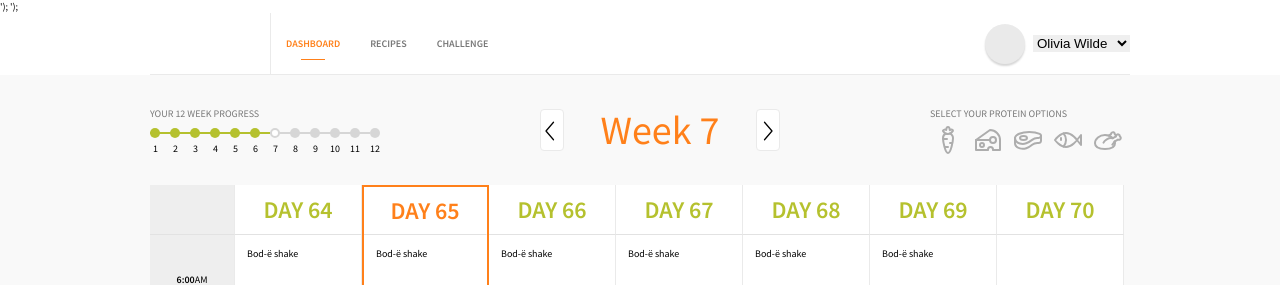
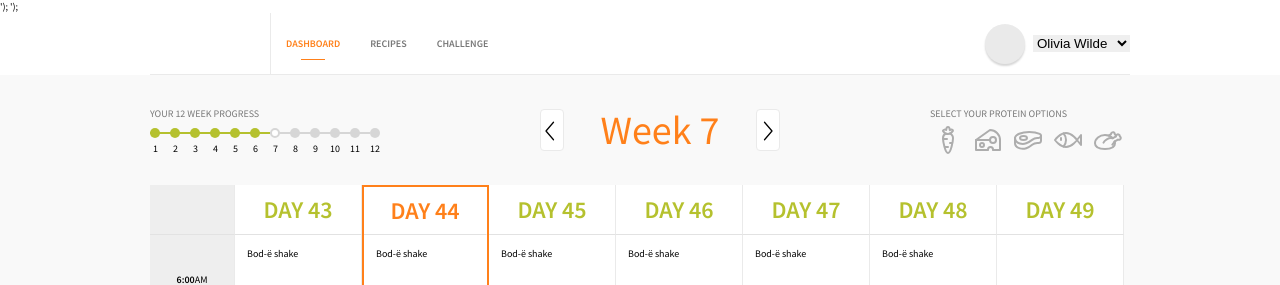
Before and after one commit to MarcinOstaszewski/dietary-planner-mockup, a React (Create React App) app: page / in a window 1280 px wide. Shown: the top 285 px of the page. Built offline with nearby package versions, Linux system fonts and the light colour scheme.

Commit message:
add ColumnSet partial interactivity

```diff
--- a/src/components/ColumnSet.js
+++ b/src/components/ColumnSet.js
@@ -1,7 +1,15 @@
 import { StyledColumnSet } from './styles/ColumnSet.styled';
 import { StyledColumn } from './styles/Column.styled';
 
-export default function Main() {
+import { observer } from 'mobx-react';
+import store from '../store/store';
+
+function Main() {
+    let currDay = 0;
+    const dayNumber = () => {
+        return (store.currentWeek - 1) * 7 + ++currDay;
+    }
+
     return (
             <StyledColumnSet>
                 <StyledColumn width="85px" first={true}>
@@ -17,7 +25,7 @@ export default function Main() {
 
 
                 <StyledColumn>
-                    <div>Day 64</div>
+                    <div>Day {dayNumber()}</div>
                     <div>Bod-ë shake</div>
                     <div>Ham and Swiss Roll ups</div>
                     <div>Turkey melt</div>
@@ -31,7 +39,7 @@ export default function Main() {
 
 
                 <StyledColumn highlight={true}>
-                    <div>Day 65</div>
+                    <div>Day {dayNumber()}</div>
                     <div>Bod-ë shake</div>
                     <div>Ham and Swiss Roll ups</div>
                     <div>Turkey melt</div>
@@ -45,7 +53,7 @@ export default function Main() {
 
 
                 <StyledColumn>
-                    <div>Day 66</div>
+                    <div>Day {dayNumber()}</div>
                     <div>Bod-ë shake</div>
                     <div>Turkey melt</div>
                     <div>Bod-ë burn with Mozarella and Tomato Slices</div>
@@ -59,7 +67,7 @@ export default function Main() {
 
 
                 <StyledColumn>
-                    <div>Day 67</div>
+                    <div>Day {dayNumber()}</div>
                     <div>Bod-ë shake</div>
                     <div>Ham and Swiss Roll ups</div>
                     <div>Turkey melt</div>
@@ -73,7 +81,7 @@ export default function Main() {
 
 
                 <StyledColumn>
-                    <div>Day 68</div>
+                    <div>Day {dayNumber()}</div>
                     <div>Bod-ë shake</div>
                     <div>Turkey melt</div>
                     <div>Ham and Swiss Roll ups</div>
@@ -87,7 +95,7 @@ export default function Main() {
 
 
                 <StyledColumn>
-                    <div>Day 69</div>
+                    <div>Day {dayNumber()}</div>
                     <div>Bod-ë shake</div>
                     <div>Turkey melt</div>
                     <div>Ham and Swiss Roll ups</div>
@@ -100,7 +108,7 @@ export default function Main() {
                 </StyledColumn>
 
                 <StyledColumn sunday={true}>
-                    <div>Day 70</div>
+                    <div>Day {dayNumber()}</div>
                     <div className="sunday-guilt-free">
                         <span className="rotate">Guilt-free day</span>
                     </div>
@@ -113,3 +121,5 @@ export default function Main() {
             </StyledColumnSet>
     );
 }
+
+export default observer(Main);
```
